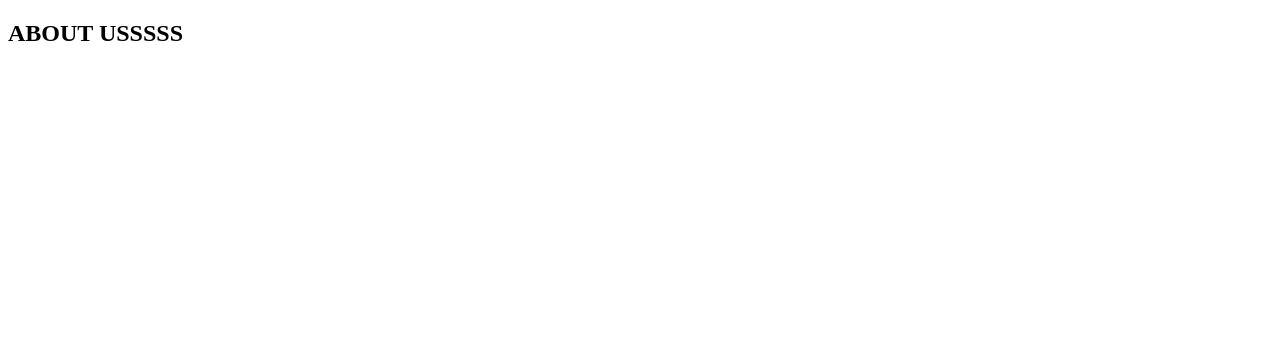
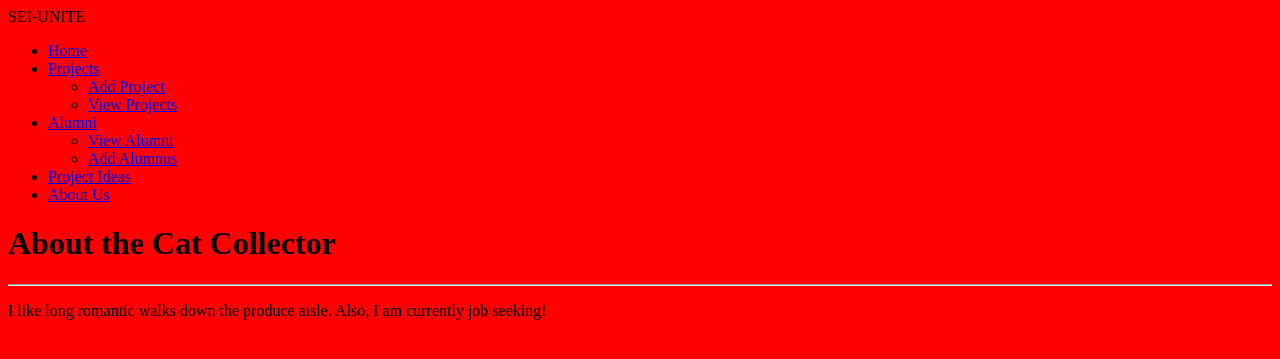
Before and after one commit to Jadessu/sei-unite, a Django app: page / in a window 1280 px wide. Before the commit the part shown is almost empty. Shown: the top 359 px of the page. Run offline with Django 3.2, Linux system fonts and the light colour scheme.

Commit message:
add navbar menu

```diff
--- /dev/null
+++ b/main_app/static/css/base.css
@@ -0,0 +1,3 @@
+body {
+    background-color: red;
+  }
--- a/main_app/templates/about.html
+++ b/main_app/templates/about.html
@@ -1,12 +1,11 @@
-<!DOCTYPE html>
-<html lang="en">
-<head>
-  <meta charset="UTF-8">
-  <meta http-equiv="X-UA-Compatible" content="IE=edge">
-  <meta name="viewport" content="width=device-width, initial-scale=1.0">
-  <title>SEI- Unite</title>
-</head>
-<body>
-  <h2>ABOUT USSSSS</h2>
-</body>
-</html>
+{% extends 'base.html' %}
+
+{% block content %}
+
+<h1>About the Cat Collector</h1>
+<hr />
+<p>
+  I like long romantic walks down the produce aisle. Also, I am currently job seeking!
+</p>
+
+{% endblock %}
--- /dev/null
+++ b/main_app/templates/base.html
@@ -0,0 +1,49 @@
+{% load static %}
+
+<!DOCTYPE html>
+<html lang="en">
+<head>
+  <meta charset="UTF-8">
+  <meta http-equiv="X-UA-Compatible" content="IE=edge">
+  <meta name="viewport" content="width=device-width, initial-scale=1.0">
+  <link
+    rel="shortcut icon"
+    type="image/png"
+    href=""
+  >
+  <title>SEI-Unite</title>
+  {% block head %}
+  <link rel="stylesheet" type="text/css" href="{% static 'css/base.css' %}">
+  {% endblock %}
+</head>
+<body>
+  <nav>
+    <div class="log">SEI-UNITE</div>
+    <ul>
+    <li><a href="#">Home</a></li>
+    <li>
+    <a href="#">Projects</a>
+    <ul>
+        <li><a href="#">Add Project</a></li>
+        <li><a href="#">View Projects</a></li>
+    </ul>
+    </li>
+    <li>
+    <a href="#">Alumni</a>
+    <ul>
+        <li><a href="#">View Alumni</a></li>
+        <li><a href="#">Add Alumnus</a></li>
+    </ul>
+    </li>
+    <li><a href="#">Project Ideas</a></li>
+    <li><a href="#">About Us</a></li>
+
+
+    </ul>
+  </nav>
+  <main>
+    {% block content %}
+    {% endblock %}
+  </main>
+</body>
+</html>
```
